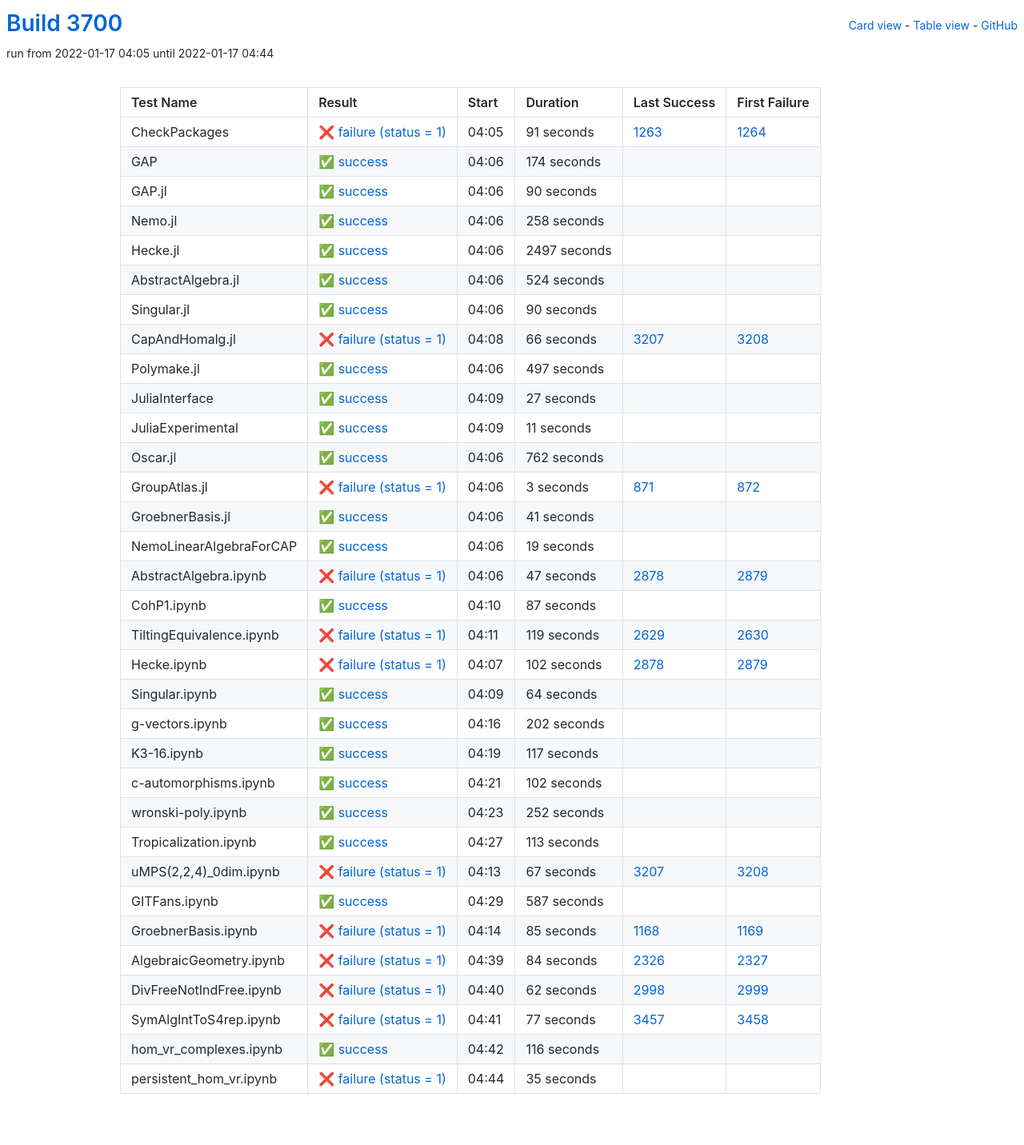
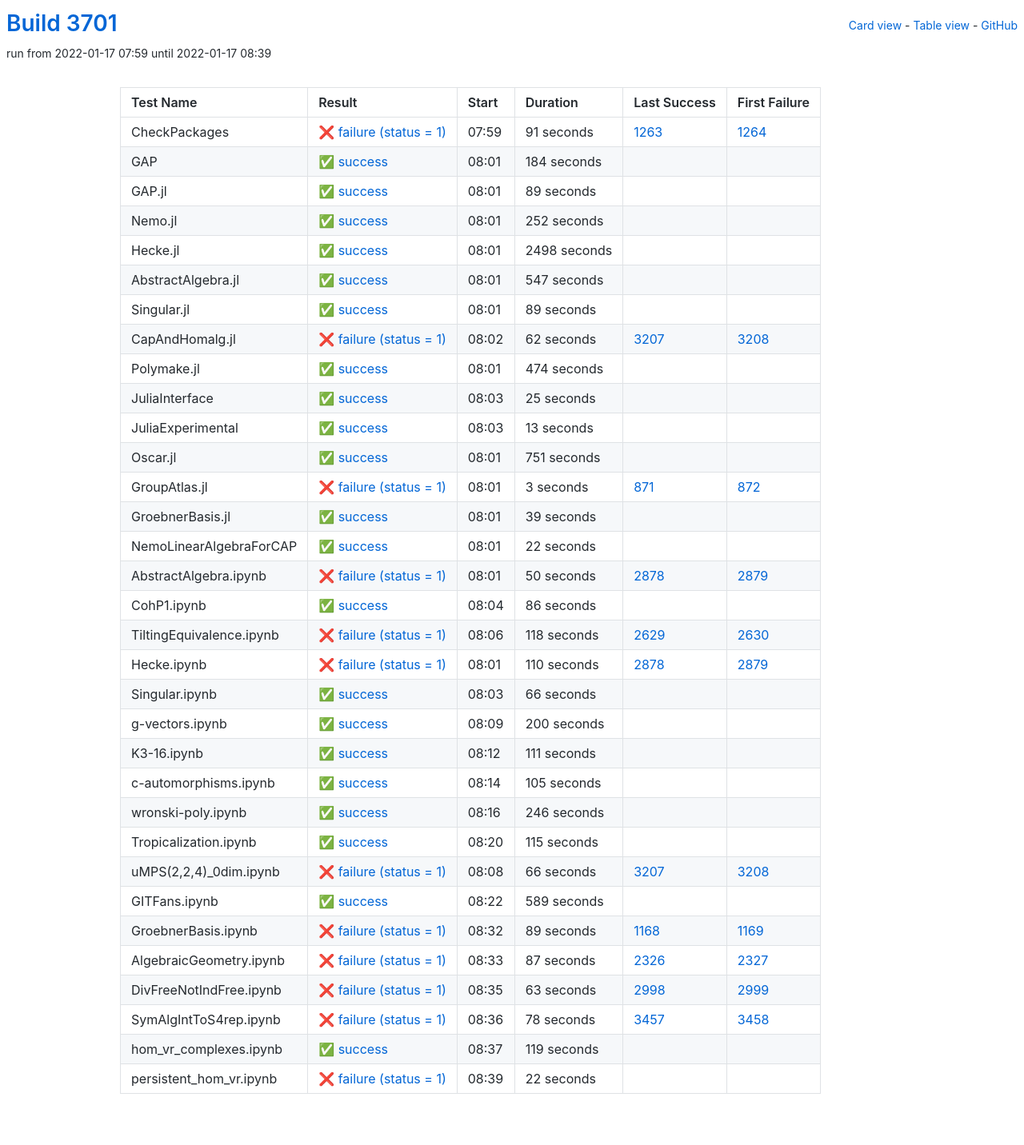
Before and after one commit to oscar-system/oscar-ci-status-stable, a Jekyll site: the page built from table.html, in a window 1280 px wide. Shown: the whole page at 80% size. Built offline with Jekyll 4.4.1, drawn with Linux system fonts in a browser that asks for light colours.

Commit message:
Build #3701

```diff
--- a/_data/ci.yml
+++ b/_data/ci.yml
@@ -1,6 +1,6 @@
 ---
-build: 3700
-build_url: https://oscarci.mathematik.uni-kl.de/job/oscar-stable/3700/
+build: 3701
+build_url: https://oscarci.mathematik.uni-kl.de/job/oscar-stable/3701/
 job: oscar-stable
 organization: oscar-system
 repo: oscar-ci-status-stable
@@ -8,8 +8,8 @@ repourl: https://github.com/oscar-system/oscar-ci-status-stable
 tests:
 - name: CheckPackages
   id: checkpackages
-  log: https://oscarci.mathematik.uni-kl.de/job/oscar-stable/3700/artifact/logs/build-3700/CheckPackages.log
-  start: 2022-01-17 04:05
+  log: https://oscarci.mathematik.uni-kl.de/job/oscar-stable/3701/artifact/logs/build-3701/CheckPackages.log
+  start: 2022-01-17 07:59
   success: false
   exitcode: 1
   status: failure
@@ -20,140 +20,140 @@ tests:
   first_failure_url: https://oscarci.mathematik.uni-kl.de/job/oscar-stable/1264/
 - name: GAP
   id: gap
-  log: https://oscarci.mathematik.uni-kl.de/job/oscar-stable/3700/artifact/logs/build-3700/GAP.log
-  start: 2022-01-17 04:06
+  log: https://oscarci.mathematik.uni-kl.de/job/oscar-stable/3701/artifact/logs/build-3701/GAP.log
+  start: 2022-01-17 08:01
   success: true
   exitcode: 0
   status: success
-  duration: 174
+  duration: 184
   last_success: false
   last_success_url:
   first_failure: false
   first_failure_url:
 - name: GAP.jl
   id: gap-jl
-  log: https://oscarci.mathematik.uni-kl.de/job/oscar-stable/3700/artifact/logs/build-3700/GAP.jl.log
-  start: 2022-01-17 04:06
+  log: https://oscarci.mathematik.uni-kl.de/job/oscar-stable/3701/artifact/logs/build-3701/GAP.jl.log
+  start: 2022-01-17 08:01
   success: true
   exitcode: 0
   status: success
-  duration: 90
+  duration: 89
   last_success: false
   last_success_url:
   first_failure: false
   first_failure_url:
 - name: Nemo.jl
   id: nemo-jl
-  log: https://oscarci.mathematik.uni-kl.de/job/oscar-stable/3700/artifact/logs/build-3700/Nemo.jl.log
-  start: 2022-01-17 04:06
+  log: https://oscarci.mathematik.uni-kl.de/job/oscar-stable/3701/artifact/logs/build-3701/Nemo.jl.log
+  start: 2022-01-17 08:01
   success: true
   exitcode: 0
   status: success
-  duration: 258
+  duration: 252
   last_success: false
   last_success_url:
   first_failure: false
   first_failure_url:
 - name: Hecke.jl
   id: hecke-jl
-  log: https://oscarci.mathematik.uni-kl.de/job/oscar-stable/3700/artifact/logs/build-3700/Hecke.jl.log
-  start: 2022-01-17 04:06
+  log: https://oscarci.mathematik.uni-kl.de/job/oscar-stable/3701/artifact/logs/build-3701/Hecke.jl.log
+  start: 2022-01-17 08:01
   success: true
   exitcode: 0
   status: success
-  duration: 2497
+  duration: 2498
   last_success: false
   last_success_url:
   first_failure: false
   first_failure_url:
 - name: AbstractAlgebra.jl
   id: abstractalgebra-jl
-  log: https://oscarci.mathematik.uni-kl.de/job/oscar-stable/3700/artifact/logs/build-3700/AbstractAlgebra.jl.log
-  start: 2022-01-17 04:06
+  log: https://oscarci.mathematik.uni-kl.de/job/oscar-stable/3701/artifact/logs/build-3701/AbstractAlgebra.jl.log
+  start: 2022-01-17 08:01
   success: true
   exitcode: 0
   status: success
-  duration: 524
+  duration: 547
   last_success: false
   last_success_url:
   first_failure: false
   first_failure_url:
 - name: Singular.jl
   id: singular-jl
-  log: https://oscarci.mathematik.uni-kl.de/job/oscar-stable/3700/artifact/logs/build-3700/Singular.jl.log
-  start: 2022-01-17 04:06
+  log: https://oscarci.mathematik.uni-kl.de/job/oscar-stable/3701/artifact/logs/build-3701/Singular.jl.log
+  start: 2022-01-17 08:01
   success: true
   exitcode: 0
   status: success
-  duration: 90
+  duration: 89
   last_success: false
   last_success_url:
   first_failure: false
   first_failure_url:
 - name: CapAndHomalg.jl
   id: capandhomalg-jl
-  log: https://oscarci.mathematik.uni-kl.de/job/oscar-stable/3700/artifact/logs/build-3700/CapAndHomalg.jl.log
-  start: 2022-01-17 04:08
+  log: https://oscarci.mathematik.uni-kl.de/job/oscar-stable/3701/artifact/logs/build-3701/CapAndHomalg.jl.log
+  start: 2022-01-17 08:02
   success: false
   exitcode: 1
   status: failure
-  duration: 66
+  duration: 62
   last_success: 3207
   last_success_url: https://oscarci.mathematik.uni-kl.de/job/oscar-stable/3207/
   first_failure: 3208
   first_failure_url: https://oscarci.mathematik.uni-kl.de/job/oscar-stable/3208/
 - name: Polymake.jl
   id: polymake-jl
-  log: https://oscarci.mathematik.uni-kl.de/job/oscar-stable/3700/artifact/logs/build-3700/Polymake.jl.log
-  start: 2022-01-17 04:06
+  log: https://oscarci.mathematik.uni-kl.de/job/oscar-stable/3701/artifact/logs/build-3701/Polymake.jl.log
+  start: 2022-01-17 08:01
   success: true
   exitcode: 0
   status: success
-  duration: 497
+  duration: 474
   last_success: false
   last_success_url:
   first_failure: false
   first_failure_url:
 - name: JuliaInterface
   id: juliainterface
-  log: https://oscarci.mathematik.uni-kl.de/job/oscar-stable/3700/artifact/logs/build-3700/JuliaInterface.log
-  start: 2022-01-17 04:09
+  log: https://oscarci.mathematik.uni-kl.de/job/oscar-stable/3701/artifact/logs/build-3701/JuliaInterface.log
+  start: 2022-01-17 08:03
   success: true
   exitcode: 0
   status: success
-  duration: 27
+  duration: 25
   last_success: false
   last_success_url:
   first_failure: false
   first_failure_url:
 - name: JuliaExperimental
   id: juliaexperimental
-  log: https://oscarci.mathematik.uni-kl.de/job/oscar-stable/3700/artifact/logs/build-3700/JuliaExperimental.log
-  start: 2022-01-17 04:09
+  log: https://oscarci.mathematik.uni-kl.de/job/oscar-stable/3701/artifact/logs/build-3701/JuliaExperimental.log
+  start: 2022-01-17 08:03
   success: true
   exitcode: 0
   status: success
-  duration: 11
+  duration: 13
   last_success: false
   last_success_url:
   first_failure: false
   first_failure_url:
 - name: Oscar.jl
   id: oscar-jl
-  log: https://oscarci.mathematik.uni-kl.de/job/oscar-stable/3700/artifact/logs/build-3700/Oscar.jl.log
-  start: 2022-01-17 04:06
+  log: https://oscarci.mathematik.uni-kl.de/job/oscar-stable/3701/artifact/logs/build-3701/Oscar.jl.log
+  start: 2022-01-17 08:01
   success: true
   exitcode: 0
   status: success
-  duration: 762
+  duration: 751
   last_success: false
   last_success_url:
   first_failure: false
   first_failure_url:
 - name: GroupAtlas.jl
   id: groupatlas-jl
-  log: https://oscarci.mathematik.uni-kl.de/job/oscar-stable/3700/artifact/logs/build-3700/GroupAtlas.jl.log
-  start: 2022-01-17 04:06
+  log: https://oscarci.mathematik.uni-kl.de/job/oscar-stable/3701/artifact/logs/build-3701/GroupAtlas.jl.log
+  start: 2022-01-17 08:01
   success: false
   exitcode: 1
   status: failure
@@ -164,240 +164,240 @@ tests:
   first_failure_url: https://oscarci.mathematik.uni-kl.de/job/oscar-stable/872/
 - name: GroebnerBasis.jl
   id: groebnerbasis-jl
-  log: https://oscarci.mathematik.uni-kl.de/job/oscar-stable/3700/artifact/logs/build-3700/GroebnerBasis.jl.log
-  start: 2022-01-17 04:06
+  log: https://oscarci.mathematik.uni-kl.de/job/oscar-stable/3701/artifact/logs/build-3701/GroebnerBasis.jl.log
+  start: 2022-01-17 08:01
   success: true
   exitcode: 0
   status: success
-  duration: 41
+  duration: 39
   last_success: false
   last_success_url:
   first_failure: false
   first_failure_url:
 - name: NemoLinearAlgebraForCAP
   id: nemolinearalgebraforcap
-  log: https://oscarci.mathematik.uni-kl.de/job/oscar-stable/3700/artifact/logs/build-3700/NemoLinearAlgebraForCAP.log
-  start: 2022-01-17 04:06
+  log: https://oscarci.mathematik.uni-kl.de/job/oscar-stable/3701/artifact/logs/build-3701/NemoLinearAlgebraForCAP.log
+  start: 2022-01-17 08:01
   success: true
   exitcode: 0
   status: success
-  duration: 19
+  duration: 22
   last_success: false
   last_success_url:
   first_failure: false
   first_failure_url:
 - name: AbstractAlgebra.ipynb
   id: abstractalgebra-ipynb
-  log: https://oscarci.mathematik.uni-kl.de/job/oscar-stable/3700/artifact/logs/build-3700/AbstractAlgebra.ipynb.log
-  start: 2022-01-17 04:06
+  log: https://oscarci.mathematik.uni-kl.de/job/oscar-stable/3701/artifact/logs/build-3701/AbstractAlgebra.ipynb.log
+  start: 2022-01-17 08:01
   success: false
   exitcode: 1
   status: failure
-  duration: 47
+  duration: 50
   last_success: 2878
   last_success_url: https://oscarci.mathematik.uni-kl.de/job/oscar-stable/2878/
   first_failure: 2879
   first_failure_url: https://oscarci.mathematik.uni-kl.de/job/oscar-stable/2879/
 - name: CohP1.ipynb
   id: cohp1-ipynb
-  log: https://oscarci.mathematik.uni-kl.de/job/oscar-stable/3700/artifact/logs/build-3700/CohP1.ipynb.log
-  start: 2022-01-17 04:10
+  log: https://oscarci.mathematik.uni-kl.de/job/oscar-stable/3701/artifact/logs/build-3701/CohP1.ipynb.log
+  start: 2022-01-17 08:04
   success: true
   exitcode: 0
   status: success
-  duration: 87
+  duration: 86
   last_success: false
   last_success_url:
   first_failure: false
   first_failure_url:
 - name: TiltingEquivalence.ipynb
   id: tiltingequivalence-ipynb
-  log: https://oscarci.mathematik.uni-kl.de/job/oscar-stable/3700/artifact/logs/build-3700/TiltingEquivalence.ipynb.log
-  start: 2022-01-17 04:11
+  log: https://oscarci.mathematik.uni-kl.de/job/oscar-stable/3701/artifact/logs/build-3701/TiltingEquivalence.ipynb.log
+  start: 2022-01-17 08:06
   success: false
   exitcode: 1
   status: failure
-  duration: 119
+  duration: 118
   last_success: 2629
   last_success_url: https://oscarci.mathematik.uni-kl.de/job/oscar-stable/2629/
   first_failure: 2630
   first_failure_url: https://oscarci.mathematik.uni-kl.de/job/oscar-stable/2630/
 - name: Hecke.ipynb
   id: hecke-ipynb
-  log: https://oscarci.mathematik.uni-kl.de/job/oscar-stable/3700/artifact/logs/build-3700/Hecke.ipynb.log
-  start: 2022-01-17 04:07
+  log: https://oscarci.mathematik.uni-kl.de/job/oscar-stable/3701/artifact/logs/build-3701/Hecke.ipynb.log
+  start: 2022-01-17 08:01
   success: false
   exitcode: 1
   status: failure
-  duration: 102
+  duration: 110
   last_success: 2878
   last_success_url: https://oscarci.mathematik.uni-kl.de/job/oscar-stable/2878/
   first_failure: 2879
   first_failure_url: https://oscarci.mathematik.uni-kl.de/job/oscar-stable/2879/
 - name: Singular.ipynb
   id: singular-ipynb
-  log: https://oscarci.mathematik.uni-kl.de/job/oscar-stable/3700/artifact/logs/build-3700/Singular.ipynb.log
-  start: 2022-01-17 04:09
+  log: https://oscarci.mathematik.uni-kl.de/job/oscar-stable/3701/artifact/logs/build-3701/Singular.ipynb.log
+  start: 2022-01-17 08:03
   success: true
   exitcode: 0
   status: success
-  duration: 64
+  duration: 66
   last_success: false
   last_success_url:
   first_failure: false
   first_failure_url:
 - name: g-vectors.ipynb
   id: g-vectors-ipynb
-  log: https://oscarci.mathematik.uni-kl.de/job/oscar-stable/3700/artifact/logs/build-3700/g-vectors.ipynb.log
-  start: 2022-01-17 04:16
+  log: https://oscarci.mathematik.uni-kl.de/job/oscar-stable/3701/artifact/logs/build-3701/g-vectors.ipynb.log
+  start: 2022-01-17 08:09
   success: true
   exitcode: 0
   status: success
-  duration: 202
+  duration: 200
   last_success: false
   last_success_url:
   first_failure: false
   first_failure_url:
 - name: K3-16.ipynb
   id: k3-16-ipynb
-  log: https://oscarci.mathematik.uni-kl.de/job/oscar-stable/3700/artifact/logs/build-3700/K3-16.ipynb.log
-  start: 2022-01-17 04:19
+  log: https://oscarci.mathematik.uni-kl.de/job/oscar-stable/3701/artifact/logs/build-3701/K3-16.ipynb.log
+  start: 2022-01-17 08:12
   success: true
   exitcode: 0
   status: success
-  duration: 117
+  duration: 111
   last_success: false
   last_success_url:
   first_failure: false
   first_failure_url:
 - name: c-automorphisms.ipynb
   id: c-automorphisms-ipynb
-  log: https://oscarci.mathematik.uni-kl.de/job/oscar-stable/3700/artifact/logs/build-3700/c-automorphisms.ipynb.log
-  start: 2022-01-17 04:21
+  log: https://oscarci.mathematik.uni-kl.de/job/oscar-stable/3701/artifact/logs/build-3701/c-automorphisms.ipynb.log
+  start: 2022-01-17 08:14
   success: true
   exitcode: 0
   status: success
-  duration: 102
+  duration: 105
   last_success: false
   last_success_url:
   first_failure: false
   first_failure_url:
 - name: wronski-poly.ipynb
   id: wronski-poly-ipynb
-  log: https://oscarci.mathematik.uni-kl.de/job/oscar-stable/3700/artifact/logs/build-3700/wronski-poly.ipynb.log
-  start: 2022-01-17 04:23
+  log: https://oscarci.mathematik.uni-kl.de/job/oscar-stable/3701/artifact/logs/build-3701/wronski-poly.ipynb.log
+  start: 2022-01-17 08:16
   success: true
   exitcode: 0
   status: success
-  duration: 252
+  duration: 246
   last_success: false
   last_success_url:
   first_failure: false
   first_failure_url:
 - name: Tropicalization.ipynb
   id: tropicalization-ipynb
-  log: https://oscarci.mathematik.uni-kl.de/job/oscar-stable/3700/artifact/logs/build-3700/Tropicalization.ipynb.log
-  start: 2022-01-17 04:27
+  log: https://oscarci.mathematik.uni-kl.de/job/oscar-stable/3701/artifact/logs/build-3701/Tropicalization.ipynb.log
+  start: 2022-01-17 08:20
   success: true
   exitcode: 0
   status: success
-  duration: 113
+  duration: 115
   last_success: false
   last_success_url:
   first_failure: false
   first_failure_url:
 - name: uMPS(2,2,4)_0dim.ipynb
   id: umps-2-2-4-0dim-ipynb
-  log: https://oscarci.mathematik.uni-kl.de/job/oscar-stable/3700/artifact/logs/build-3700/uMPS-2-2-4-_0dim.ipynb.log
-  start: 2022-01-17 04:13
+  log: https://oscarci.mathematik.uni-kl.de/job/oscar-stable/3701/artifact/logs/build-3701/uMPS-2-2-4-_0dim.ipynb.log
+  start: 2022-01-17 08:08
   success: false
   exitcode: 1
   status: failure
-  duration: 67
+  duration: 66
   last_success: 3207
   last_success_url: https://oscarci.mathematik.uni-kl.de/job/oscar-stable/3207/
   first_failure: 3208
   first_failure_url: https://oscarci.mathematik.uni-kl.de/job/oscar-stable/3208/
 - name: GITFans.ipynb
   id: gitfans-ipynb
-  log: https://oscarci.mathematik.uni-kl.de/job/oscar-stable/3700/artifact/logs/build-3700/GITFans.ipynb.log
-  start: 2022-01-17 04:29
+  log: https://oscarci.mathematik.uni-kl.de/job/oscar-stable/3701/artifact/logs/build-3701/GITFans.ipynb.log
+  start: 2022-01-17 08:22
   success: true
   exitcode: 0
   status: success
-  duration: 587
+  duration: 589
   last_success: false
   last_success_url:
   first_failure: false
   first_failure_url:
 - name: GroebnerBasis.ipynb
   id: groebnerbasis-ipynb
-  log: https://oscarci.mathematik.uni-kl.de/job/oscar-stable/3700/artifact/logs/build-3700/GroebnerBasis.ipynb.log
-  start: 2022-01-17 04:14
+  log: https://oscarci.mathematik.uni-kl.de/job/oscar-stable/3701/artifact/logs/build-3701/GroebnerBasis.ipynb.log
+  start: 2022-01-17 08:32
   success: false
   exitcode: 1
   status: failure
-  duration: 85
+  duration: 89
   last_success: 1168
   last_success_url: https://oscarci.mathematik.uni-kl.de/job/oscar-stable/1168/
   first_failure: 1169
   first_failure_url: https://oscarci.mathematik.uni-kl.de/job/oscar-stable/1169/
 - name: AlgebraicGeometry.ipynb
   id: algebraicgeometry-ipynb
-  log: https://oscarci.mathematik.uni-kl.de/job/oscar-stable/3700/artifact/logs/build-3700/AlgebraicGeometry.ipynb.log
-  start: 2022-01-17 04:39
+  log: https://oscarci.mathematik.uni-kl.de/job/oscar-stable/3701/artifact/logs/build-3701/AlgebraicGeometry.ipynb.log
+  start: 2022-01-17 08:33
   success: false
   exitcode: 1
   status: failure
-  duration: 84
+  duration: 87
   last_success: 2326
   last_success_url: https://oscarci.mathematik.uni-kl.de/job/oscar-stable/2326/
   first_failure: 2327
   first_failure_url: https://oscarci.mathematik.uni-kl.de/job/oscar-stable/2327/
 - name: DivFreeNotIndFree.ipynb
   id: divfreenotindfree-ipynb
-  log: https://oscarci.mathematik.uni-kl.de/job/oscar-stable/3700/artifact/logs/build-3700/DivFreeNotIndFree.ipynb.log
-  start: 2022-01-17 04:40
+  log: https://oscarci.mathematik.uni-kl.de/job/oscar-stable/3701/artifact/logs/build-3701/DivFreeNotIndFree.ipynb.log
+  start: 2022-01-17 08:35
   success: false
   exitcode: 1
   status: failure
-  duration: 62
+  duration: 63
   last_success: 2998
   last_success_url: https://oscarci.mathematik.uni-kl.de/job/oscar-stable/2998/
   first_failure: 2999
   first_failure_url: https://oscarci.mathematik.uni-kl.de/job/oscar-stable/2999/
 - name: SymAlgIntToS4rep.ipynb
   id: symalginttos4rep-ipynb
-  log: https://oscarci.mathematik.uni-kl.de/job/oscar-stable/3700/artifact/logs/build-3700/SymAlgIntToS4rep.ipynb.log
-  start: 2022-01-17 04:41
+  log: https://oscarci.mathematik.uni-kl.de/job/oscar-stable/3701/artifact/logs/build-3701/SymAlgIntToS4rep.ipynb.log
+  start: 2022-01-17 08:36
   success: false
   exitcode: 1
   status: failure
-  duration: 77
+  duration: 78
   last_success: 3457
   last_success_url: https://oscarci.mathematik.uni-kl.de/job/oscar-stable/3457/
   first_failure: 3458
   first_failure_url: https://oscarci.mathematik.uni-kl.de/job/oscar-stable/3458/
 - name: hom_vr_complexes.ipynb
   id: hom-vr-complexes-ipynb
-  log: https://oscarci.mathematik.uni-kl.de/job/oscar-stable/3700/artifact/logs/build-3700/hom_vr_complexes.ipynb.log
-  start: 2022-01-17 04:42
+  log: https://oscarci.mathematik.uni-kl.de/job/oscar-stable/3701/artifact/logs/build-3701/hom_vr_complexes.ipynb.log
+  start: 2022-01-17 08:37
   success: true
   exitcode: 0
   status: success
-  duration: 116
+  duration: 119
   last_success: false
   last_success_url:
   first_failure: false
   first_failure_url:
 - name: persistent_hom_vr.ipynb
   id: persistent-hom-vr-ipynb
-  log: https://oscarci.mathematik.uni-kl.de/job/oscar-stable/3700/artifact/logs/build-3700/persistent_hom_vr.ipynb.log
-  start: 2022-01-17 04:44
+  log: https://oscarci.mathematik.uni-kl.de/job/oscar-stable/3701/artifact/logs/build-3701/persistent_hom_vr.ipynb.log
+  start: 2022-01-17 08:39
   success: false
   exitcode: 1
   status: failure
-  duration: 35
+  duration: 22
   last_success: false
   last_success_url:
   first_failure: false
```
Also changed, not shown: README.md.
